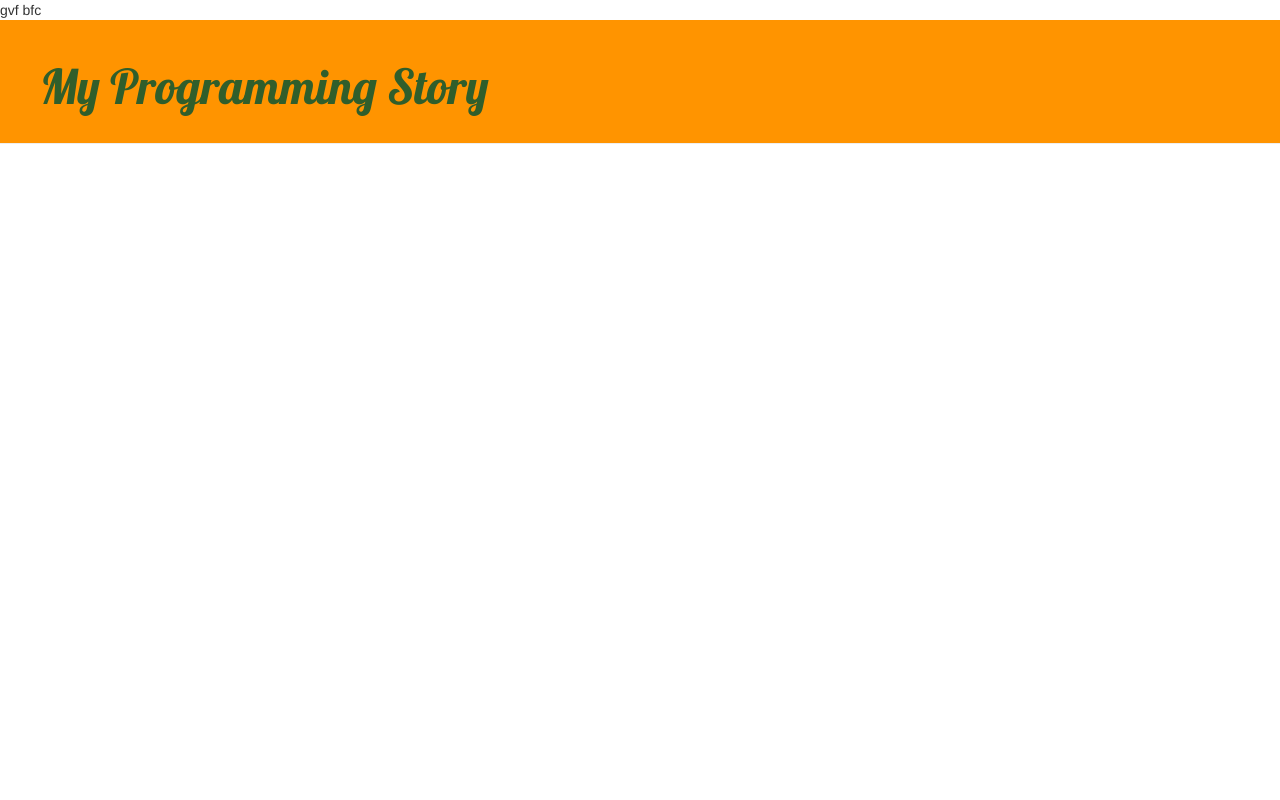
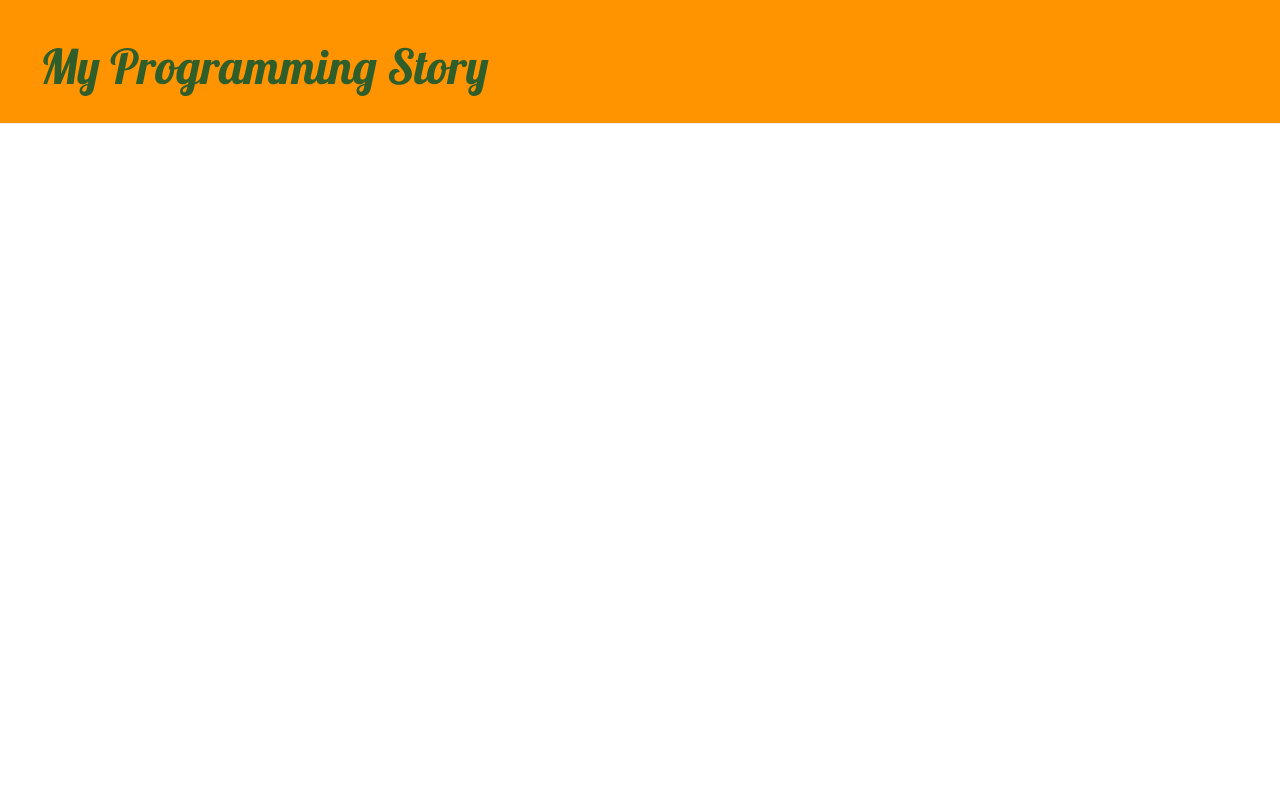
Before and after one commit to kleawright/my-first-blog, a Django app: page / in a window 1280 px wide. Run offline with Django 3.2, Linux system fonts and the light colour scheme; data that the repository does not hold is empty; some libraries are stand-ins or nearby versions.

Commit message:
Deleted extraneous letters

```diff
--- a/blog/templates/blog/base.html
+++ b/blog/templates/blog/base.html
@@ -1,4 +1,4 @@
-gvf bfc{% load staticfiles %}
+{% load staticfiles %}
 <html>
     <head>
         <title>Kristi's blog</title>
```
